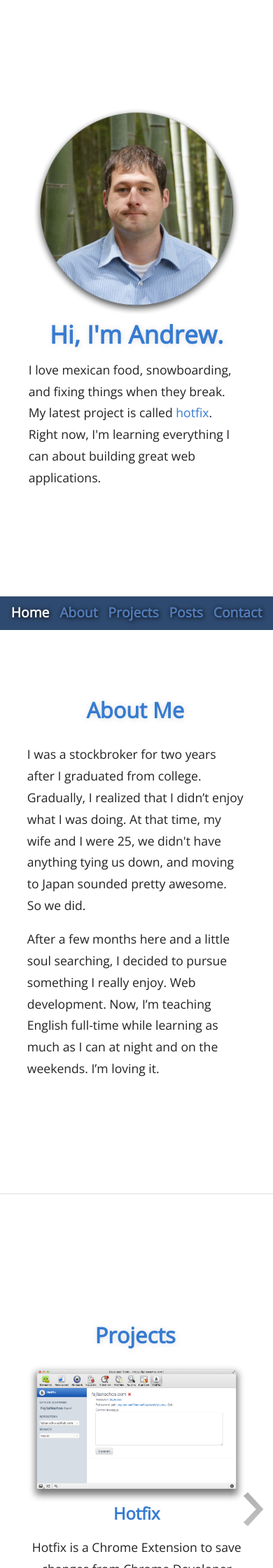
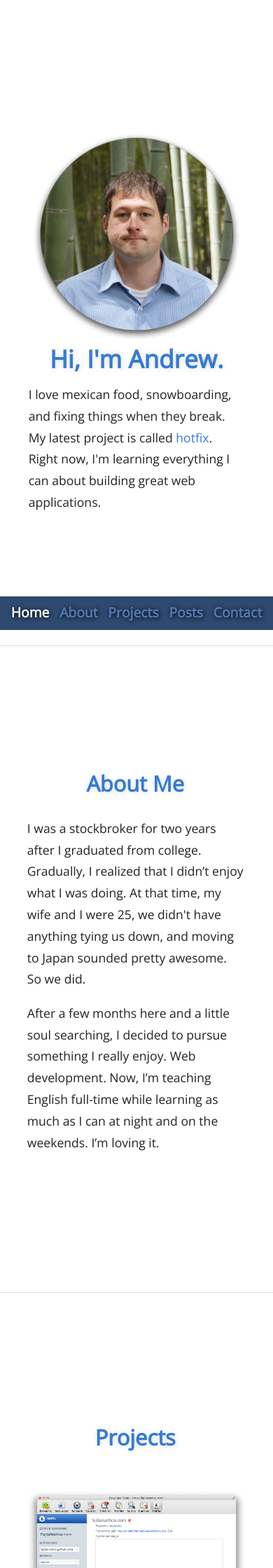
Before and after one commit to karsumit94/andrewholsted.github.io, a Jekyll site: the page built from index.html, in a window 390 px wide. Shown: the top 2240 px of the page at 70% size. Built offline with Jekyll 4.4.1, drawn with Linux system fonts in a browser that asks for light colours; nearby versions of some CDN libraries; some web fonts are replaced; Markdown is read by kramdown in place of the engine named in the settings.

Commit message:
Update layout.

```diff
--- a/css/main.css
+++ b/css/main.css
@@ -214,12 +214,13 @@ section h1{
 }
 
 .project-header {
+    margin-top:0;
     text-align:center;
 
 }
 
 #projects ul{
-    padding:0;
+    padding:2em 0 0 0;
     list-style-type:none;
     position:relative;
 }
@@ -275,12 +276,10 @@ section h1{
     height:auto;
 }
 
-#slider-wrap{
-
-}
 
 #slider {
     width:100%;
+    padding-top:2em;
 }
 
 #slider li{
@@ -334,6 +333,7 @@ section h1{
 
 #posts-wrap h2{
     text-align:center;
+    margin-top:0;
 }
 
 #posts ul{
@@ -565,9 +565,7 @@ tr.first-row td {
 }
 
 #contact {
-    clear:both;
-    float:left;
-    width:100%;
+
 
 }
 
@@ -583,7 +581,7 @@ tr.first-row td {
    Media Queries
    ========================================================================== */
 
-@media only screen and (max-width: 760px) {
+@media only screen and (max-width: 780px) {
     h1{
         font-size:2em;
     }
@@ -625,9 +623,6 @@ tr.first-row td {
     .post-date{
         display:none;
     }
-    .slider-wrap{
-        margin-top:2em;
-    }
 
     #home-nav{
         font-size:1.1em;
@@ -636,8 +631,9 @@ tr.first-row td {
     #home-nav ul li{
         padding:.25em;
     }
-
-
+    section {
+        padding:2em 0;
+    }
 }
 
 
--- a/js/main.js
+++ b/js/main.js
@@ -6,10 +6,8 @@ $(function($){
     windowHeight;
 
     // set the intial height for each section and the width of the slider
-   $(window).load(function(){
     setSlider();
     setHeight();
-});
 
 
     $("#home-link").addClass("active");
@@ -22,11 +20,11 @@ $(function($){
         $(document.body).animate({'scrollTop': $(this.hash).offset().top}, 1000);
     });
 
-
+$(window).resize(function(){
     //resize slider and section heights on window resize
-
         setHeight();
         setSlider();
+});
 
      //load Square Send here instead of on the index page because it was slowing down page load
     loadSquareSend();
@@ -41,8 +39,9 @@ $(function($){
                 $(this).height(windowHeight - navHeight);
             }
         });
+        $('#contact').height(windowHeight);
 
-        $("#contact").height(windowHeight);
+
     }
 
      $(window).scroll(function() {
```
